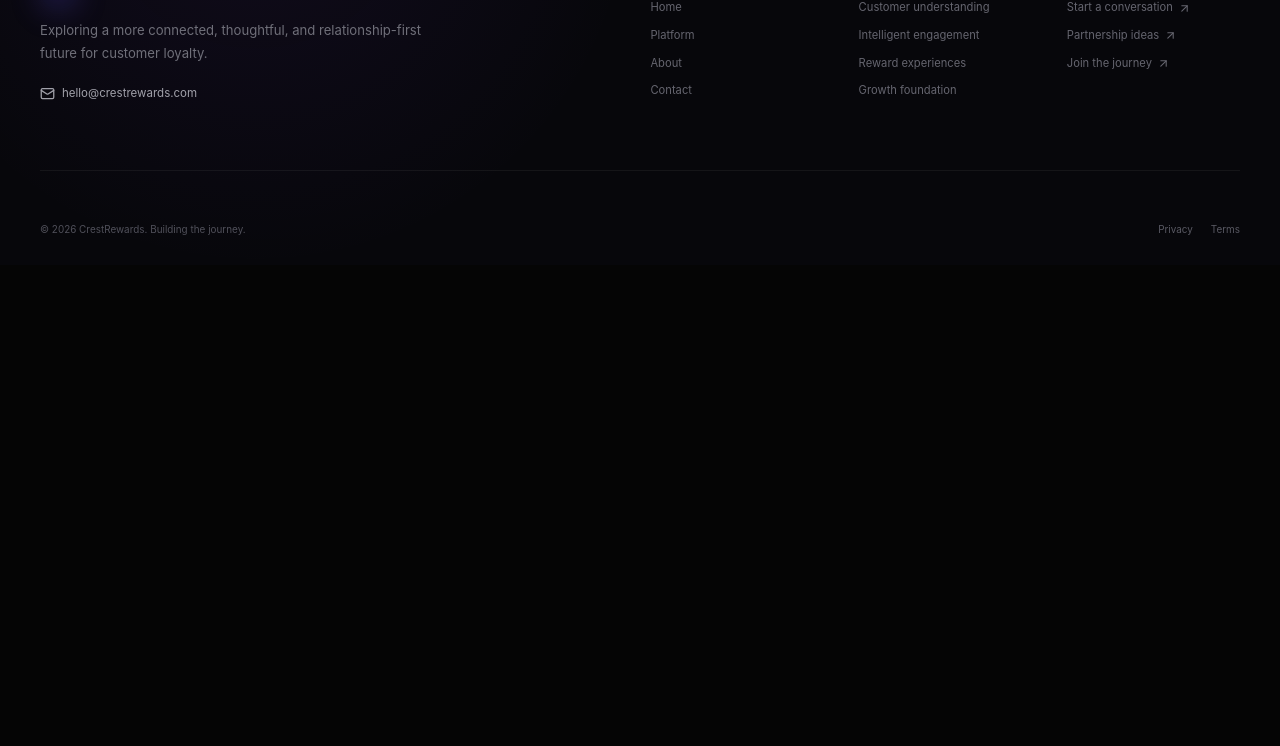
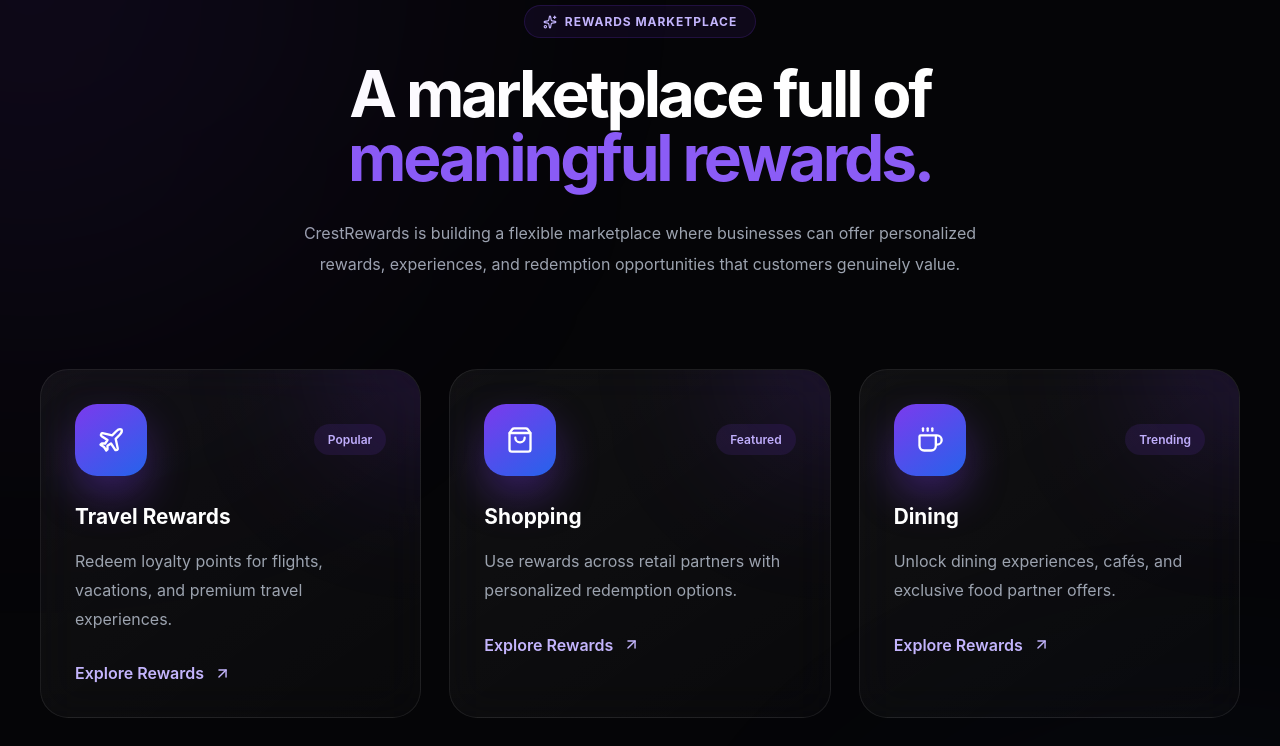
Before and after one commit to Dikshit-singh02/CrestRewards, a React (Vite) app in the folder client/: page /platform in a window 1280 px wide. Shown: the part 9621-10367 px from the top of the page. Before the commit the page ends 9886 px from the top, so only its background shows below. Built offline with nearby package versions, Linux system fonts and the light colour scheme.

Commit message:
Add Rewards Marketplace section

```diff
--- a/client/src/components/platform/RewardsMarketplace/RewardsMarketplace.css
+++ b/client/src/components/platform/RewardsMarketplace/RewardsMarketplace.css
@@ -0,0 +1,410 @@
+.rewards-marketplace{
+    position:relative;
+    padding:120px 0;
+    overflow:hidden;
+}
+
+.rewards-marketplace::before{
+    content:"";
+    position:absolute;
+    width:700px;
+    height:700px;
+    left:-320px;
+    top:-250px;
+    border-radius:50%;
+    background:rgba(124,58,237,.08);
+    filter:blur(140px);
+    pointer-events:none;
+}
+
+.rewards-marketplace::after{
+    content:"";
+    position:absolute;
+    width:650px;
+    height:650px;
+    right:-250px;
+    bottom:-250px;
+    border-radius:50%;
+    background:rgba(37,99,235,.08);
+    filter:blur(140px);
+    pointer-events:none;
+}
+
+/* ========================= */
+
+.rewards-marketplace__header{
+
+    max-width:850px;
+
+    margin:0 auto 90px;
+
+    text-align:center;
+
+}
+
+.rewards-marketplace__eyebrow{
+
+    display:inline-flex;
+
+    align-items:center;
+
+    gap:8px;
+
+    padding:8px 18px;
+
+    border-radius:999px;
+
+    background:rgba(124,58,237,.08);
+
+    border:1px solid rgba(124,58,237,.18);
+
+    color:#c4b5fd;
+
+    font-size:.75rem;
+
+    font-weight:700;
+
+    letter-spacing:.08em;
+
+    text-transform:uppercase;
+
+}
+
+.rewards-marketplace__header h2{
+
+    margin-top:24px;
+
+    color:white;
+
+    font-size:clamp(3rem,5vw,5.2rem);
+
+    line-height:1;
+
+    letter-spacing:-.05em;
+
+}
+
+.rewards-marketplace__header h2 span{
+
+    color:#8b5cf6;
+
+}
+
+.rewards-marketplace__header p{
+
+    max-width:720px;
+
+    margin:28px auto 0;
+
+    color:#9ca3af;
+
+    line-height:1.9;
+
+}
+
+/* ========================= */
+
+.rewards-marketplace__grid{
+
+    display:grid;
+
+    grid-template-columns:repeat(3,1fr);
+
+    gap:28px;
+
+}
+
+/* ========================= */
+
+.reward-market-card{
+
+    position:relative;
+
+    padding:34px;
+
+    border-radius:28px;
+
+    overflow:hidden;
+
+    background:
+    linear-gradient(
+    145deg,
+    rgba(255,255,255,.05),
+    rgba(255,255,255,.02));
+
+    border:1px solid rgba(255,255,255,.08);
+
+    backdrop-filter:blur(22px);
+
+    transition:
+    transform .35s ease,
+    border-color .35s ease,
+    box-shadow .35s ease;
+
+}
+
+.reward-market-card::before{
+
+    content:"";
+
+    position:absolute;
+
+    width:220px;
+
+    height:220px;
+
+    top:-120px;
+
+    right:-120px;
+
+    border-radius:50%;
+
+    background:rgba(124,58,237,.16);
+
+    filter:blur(70px);
+
+    transition:.4s;
+
+}
+
+.reward-market-card:hover{
+
+    transform:translateY(-10px);
+
+    border-color:rgba(124,58,237,.35);
+
+    box-shadow:
+    0 25px 60px rgba(0,0,0,.35);
+
+}
+
+.reward-market-card:hover::before{
+
+    transform:scale(1.25);
+
+}
+
+.reward-market-card__top{
+
+    display:flex;
+
+    align-items:center;
+
+    justify-content:space-between;
+
+    margin-bottom:28px;
+
+}
+
+.reward-market-card__icon{
+
+    width:72px;
+
+    height:72px;
+
+    display:grid;
+
+    place-items:center;
+
+    border-radius:22px;
+
+    background:
+    linear-gradient(
+    145deg,
+    #7c3aed,
+    #2563eb);
+
+    color:white;
+
+    box-shadow:
+    0 20px 40px rgba(124,58,237,.35);
+
+}
+
+.reward-market-card__tag{
+
+    padding:8px 14px;
+
+    border-radius:999px;
+
+    background:rgba(124,58,237,.12);
+
+    color:#c4b5fd;
+
+    font-size:.75rem;
+
+    font-weight:600;
+
+}
+
+.reward-market-card h3{
+
+    color:white;
+
+    font-size:1.3rem;
+
+    margin-bottom:18px;
+
+}
+
+.reward-market-card p{
+
+    color:#9ca3af;
+
+    line-height:1.8;
+
+    margin-bottom:30px;
+
+}
+
+.reward-market-card__button{
+
+    display:inline-flex;
+
+    align-items:center;
+
+    gap:10px;
+
+    background:none;
+
+    border:none;
+
+    color:#c4b5fd;
+
+    cursor:pointer;
+
+    font-weight:600;
+
+    transition:.3s;
+
+    padding:0;
+
+}
+
+.reward-market-card__button:hover{
+
+    color:white;
+
+}
+
+.reward-market-card__button svg{
+
+    transition:.3s;
+
+}
+
+.reward-market-card__button:hover svg{
+
+    transform:translateX(6px);
+
+}
+
+/* ========================= */
+
+@media(max-width:1200px){
+
+.rewards-marketplace__grid{
+
+grid-template-columns:repeat(2,1fr);
+
+}
+
+}
+
+/* ========================= */
+
+@media(max-width:768px){
+
+.rewards-marketplace{
+
+padding:80px 0;
+
+}
+
+.rewards-marketplace__header{
+
+margin-bottom:60px;
+
+}
+
+.rewards-marketplace__grid{
+
+grid-template-columns:1fr;
+
+}
+
+.reward-market-card{
+
+padding:28px;
+
+}
+
+.reward-market-card__icon{
+
+width:60px;
+
+height:60px;
+
+border-radius:18px;
+
+}
+
+}
+
+/* ========================= */
+
+@media(max-width:420px){
+
+.reward-market-card{
+
+padding:22px;
+
+}
+
+.reward-market-card h3{
+
+font-size:1.15rem;
+
+}
+
+.rewards-marketplace__header h2{
+
+font-size:2.3rem;
+
+}
+
+.reward-market-card__top{
+
+flex-direction:column;
+
+align-items:flex-start;
+
+gap:16px;
+
+}
+
+}
+
+/* ========================= */
+
+@media(min-width:1600px){
+
+.rewards-marketplace{
+
+padding:150px 0;
+
+}
+
+.rewards-marketplace__grid{
+
+gap:36px;
+
+}
+
+.reward-market-card{
+
+padding:42px;
+
+}
+
+}
--- a/client/src/components/platform/RewardsMarketplace/RewardsMarketplace.jsx
+++ b/client/src/components/platform/RewardsMarketplace/RewardsMarketplace.jsx
@@ -0,0 +1,180 @@
+import { motion } from "framer-motion";
+import {
+  Gift,
+  Plane,
+  ShoppingBag,
+  Coffee,
+  Ticket,
+  Hotel,
+  ArrowUpRight,
+  Sparkles,
+} from "lucide-react";
+
+import "./RewardsMarketplace.css";
+
+const rewardCategories = [
+  {
+    title: "Travel Rewards",
+    description:
+      "Redeem loyalty points for flights, vacations, and premium travel experiences.",
+    icon: Plane,
+    tag: "Popular",
+  },
+  {
+    title: "Shopping",
+    description:
+      "Use rewards across retail partners with personalized redemption options.",
+    icon: ShoppingBag,
+    tag: "Featured",
+  },
+  {
+    title: "Dining",
+    description:
+      "Unlock dining experiences, cafés, and exclusive food partner offers.",
+    icon: Coffee,
+    tag: "Trending",
+  },
+  {
+    title: "Gift Cards",
+    description:
+      "Redeem points instantly for digital and physical gift cards.",
+    icon: Gift,
+    tag: "Flexible",
+  },
+  {
+    title: "Experiences",
+    description:
+      "Concerts, events, workshops and memorable experiences for loyal customers.",
+    icon: Ticket,
+    tag: "Exclusive",
+  },
+  {
+    title: "Hotel Stays",
+    description:
+      "Convert loyalty into premium hotel nights and luxury accommodations.",
+    icon: Hotel,
+    tag: "Premium",
+  },
+];
+
+const RewardsMarketplace = () => {
+  return (
+    <section className="rewards-marketplace">
+
+      <div className="container">
+
+        <motion.div
+          className="rewards-marketplace__header"
+          initial={{ opacity: 0, y: 35 }}
+          whileInView={{ opacity: 1, y: 0 }}
+          viewport={{ once: true }}
+          transition={{ duration: 0.7 }}
+        >
+
+          <span className="rewards-marketplace__eyebrow">
+
+            <Sparkles size={14} />
+
+            Rewards Marketplace
+
+          </span>
+
+          <h2>
+
+            A marketplace full of
+            <span> meaningful rewards.</span>
+
+          </h2>
+
+          <p>
+
+            CrestRewards is building a flexible marketplace where
+            businesses can offer personalized rewards, experiences,
+            and redemption opportunities that customers genuinely value.
+
+          </p>
+
+        </motion.div>
+
+        <div className="rewards-marketplace__grid">
+
+          {rewardCategories.map((reward, index) => {
+
+            const Icon = reward.icon;
+
+            return (
+
+              <motion.article
+                key={reward.title}
+                className="reward-market-card"
+                initial={{
+                  opacity: 0,
+                  y: 40,
+                }}
+                whileInView={{
+                  opacity: 1,
+                  y: 0,
+                }}
+                viewport={{
+                  once: true,
+                }}
+                transition={{
+                  delay: index * 0.08,
+                  duration: 0.6,
+                }}
+              >
+
+                <div className="reward-market-card__top">
+
+                  <div className="reward-market-card__icon">
+
+                    <Icon size={28} />
+
+                  </div>
+
+                  <span className="reward-market-card__tag">
+
+                    {reward.tag}
+
+                  </span>
+
+                </div>
+
+                <h3>
+
+                  {reward.title}
+
+                </h3>
+
+                <p>
+
+                  {reward.description}
+
+                </p>
+
+                <button
+                  type="button"
+                  className="reward-market-card__button"
+                >
+
+                  Explore Rewards
+
+                  <ArrowUpRight size={17} />
+
+                </button>
+
+              </motion.article>
+
+            );
+
+          })}
+
+        </div>
+
+      </div>
+
+    </section>
+  );
+};
+
+export default RewardsMarketplace;
--- a/client/src/pages/Platform/Platform.jsx
+++ b/client/src/pages/Platform/Platform.jsx
@@ -7,6 +7,9 @@ import IntelligenceEngine from "../../components/platform/IntelligenceEngine/Int
 import EngagementStudio from "../../components/platform/EngagementStudio/EngagementStudio";
 
 import LoyaltyPrograms from "../../components/platform/LoyaltyPrograms/LoyaltyPrograms";
+
+import RewardsMarketplace from "../../components/platform/RewardsMarketplace/RewardsMarketplace";
+
 const Platform = () => {
   return (
     <main className="platform-page">
@@ -18,6 +21,7 @@ const Platform = () => {
       <IntelligenceEngine />
       <EngagementStudio />
       <LoyaltyPrograms />
+      <RewardsMarketplace />
     </main>
   );
 };
```
